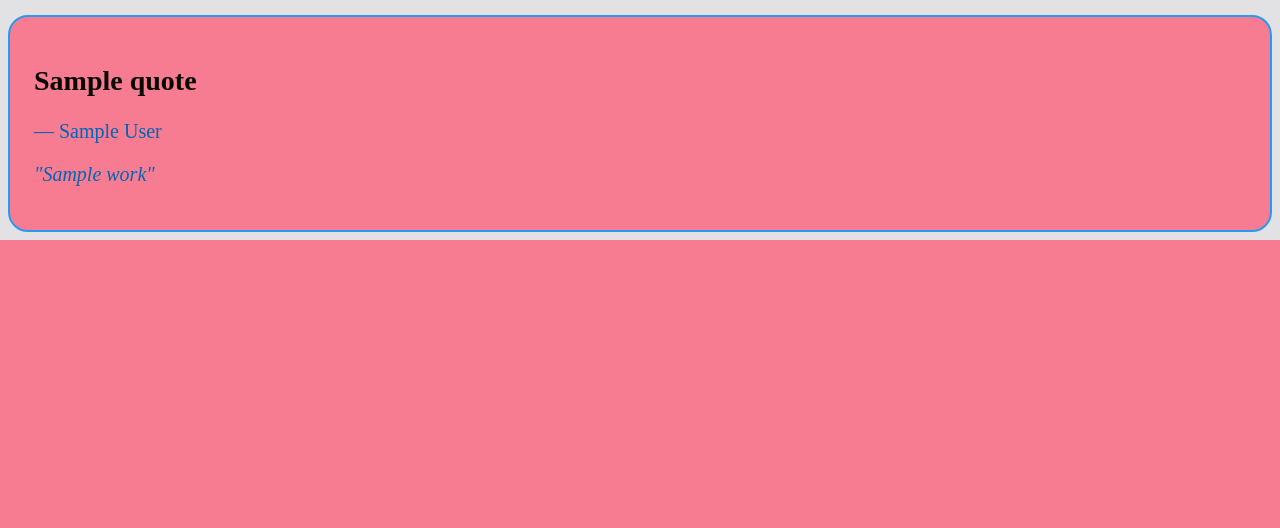
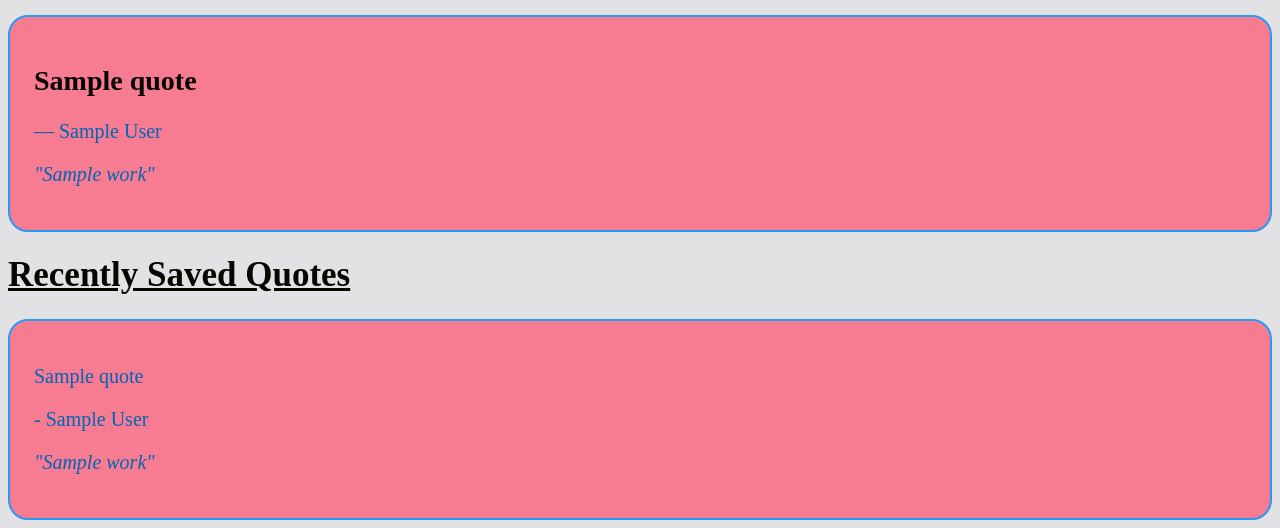
Before and after one commit to Ben-Horgan20/IS2209_Group7_QuotesApp, a Flask app: template templates/index.html in a window 1280 px wide. Shown: the part 1037-1565 px from the top of the page. Before the commit the page ends 1277 px from the top, so only its background shows below. Run offline with Flask 3, Linux system fonts and the light colour scheme; the template is opened without the code that fills it: most values are stand-ins (such as "Sample title", 1, 10 or a date in 2020); some web fonts are replaced.

Commit message:
add Supabase integration and recent quotes display

```diff
--- a/app.py
+++ b/app.py
@@ -13,6 +13,14 @@ SUPABASE_URL = os.getenv("SUPABASE_URL")
 SUPABASE_KEY = os.getenv("SUPABASE_KEY")
 
 supabase = create_client(SUPABASE_URL, SUPABASE_KEY)
+def save_quote(quote, author, work, category, source):
+    supabase.table('quotes').insert({
+        "quote": quote,
+        "author": author,
+        "work": work,
+        "category": category,
+        "source": source,
+    }).execute()
 
 @app.route('/')
 def index():
@@ -26,6 +34,7 @@ def index():
     qotd_quote = data['quote']
     qotd_author = data['author']
     qotd_work = data['work']
+    save_quote(qotd_quote, qotd_author, qotd_work, None, 'qotd')
 
     # Random quotes
     rand_response = requests.get(
@@ -36,6 +45,7 @@ def index():
     rand_quote = data['quote']
     rand_author = data['author']
     rand_work = data['work']
+    save_quote(rand_quote, rand_author, rand_work, None, 'random')
 
     # Generic quotes
     categories = 'success,wisdom'
@@ -48,10 +58,14 @@ def index():
     quote = data['quote']
     author = data['author']
     work = data['work']
+    save_quote(quote, author, work, categories, 'category')
+
+    recent_quotes = supabase.table('quotes').select('*').order('fetched_at', desc=True).limit(5).execute().data
+
 
     return render_template('index.html', qotd_quote=qotd_quote, qotd_author=qotd_author, qotd_work=qotd_work,
                            rand_quote=rand_quote, rand_author=rand_author, rand_work=rand_work,
-                           quote=quote, author=author, work=work)
+                           quote=quote, author=author, work=work, recent_quotes=recent_quotes)
 
 
 
--- a/templates/index.html
+++ b/templates/index.html
@@ -51,6 +51,15 @@
         <p><i>"{{ work }}"</i></p>
     </div>
 
+    <h1>Recently Saved Quotes</h1>
+        {% for item in recent_quotes %}
+            <div class="quote_container">
+                <p>{{ item.quote }}</p>
+                <p>- {{ item.author }}</p>
+                <p><i>"{{ item.work }}"</i></p>
+            </div>
+        {% endfor %}
+
 
 </body>
 </html>
```
